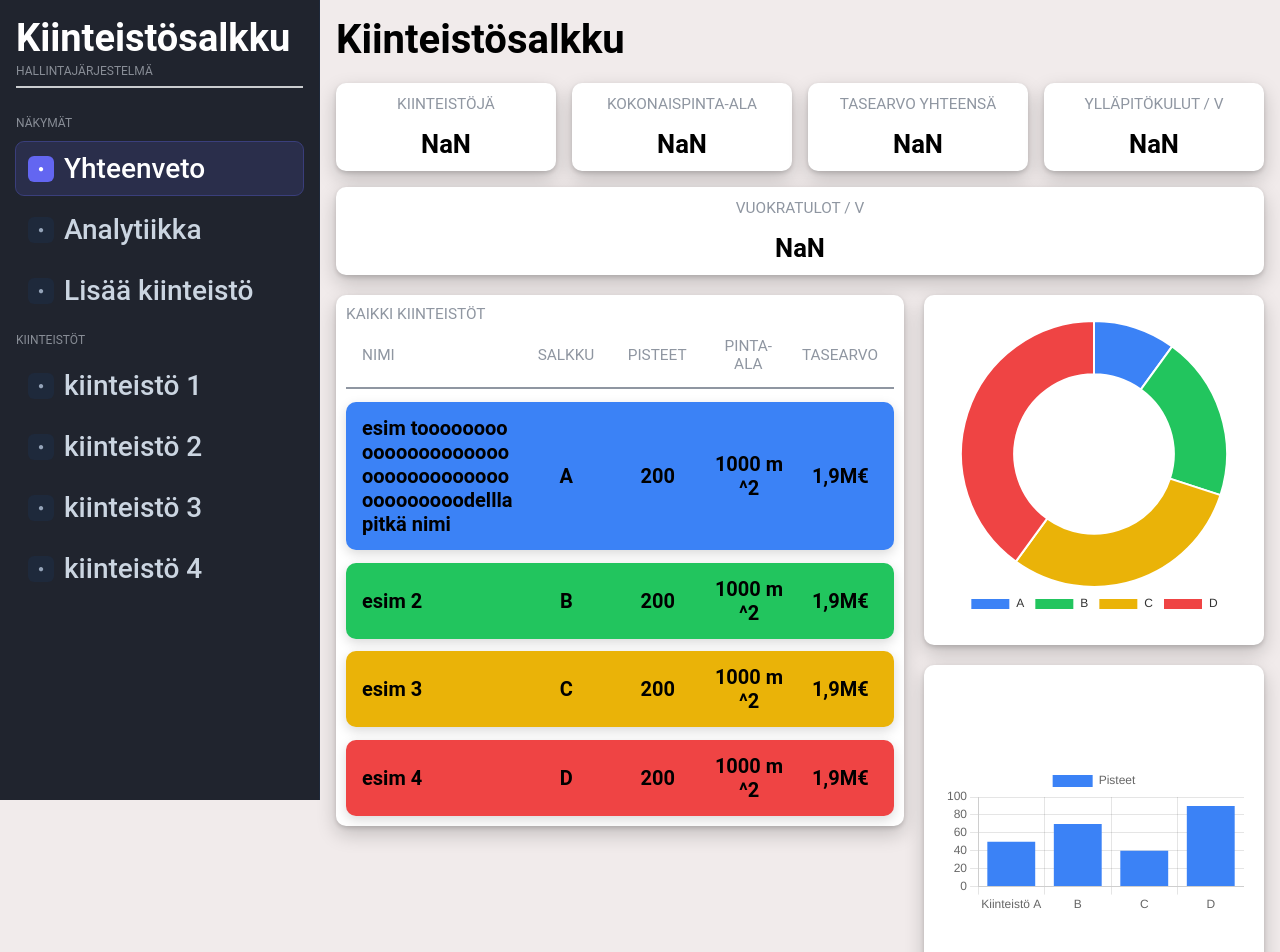
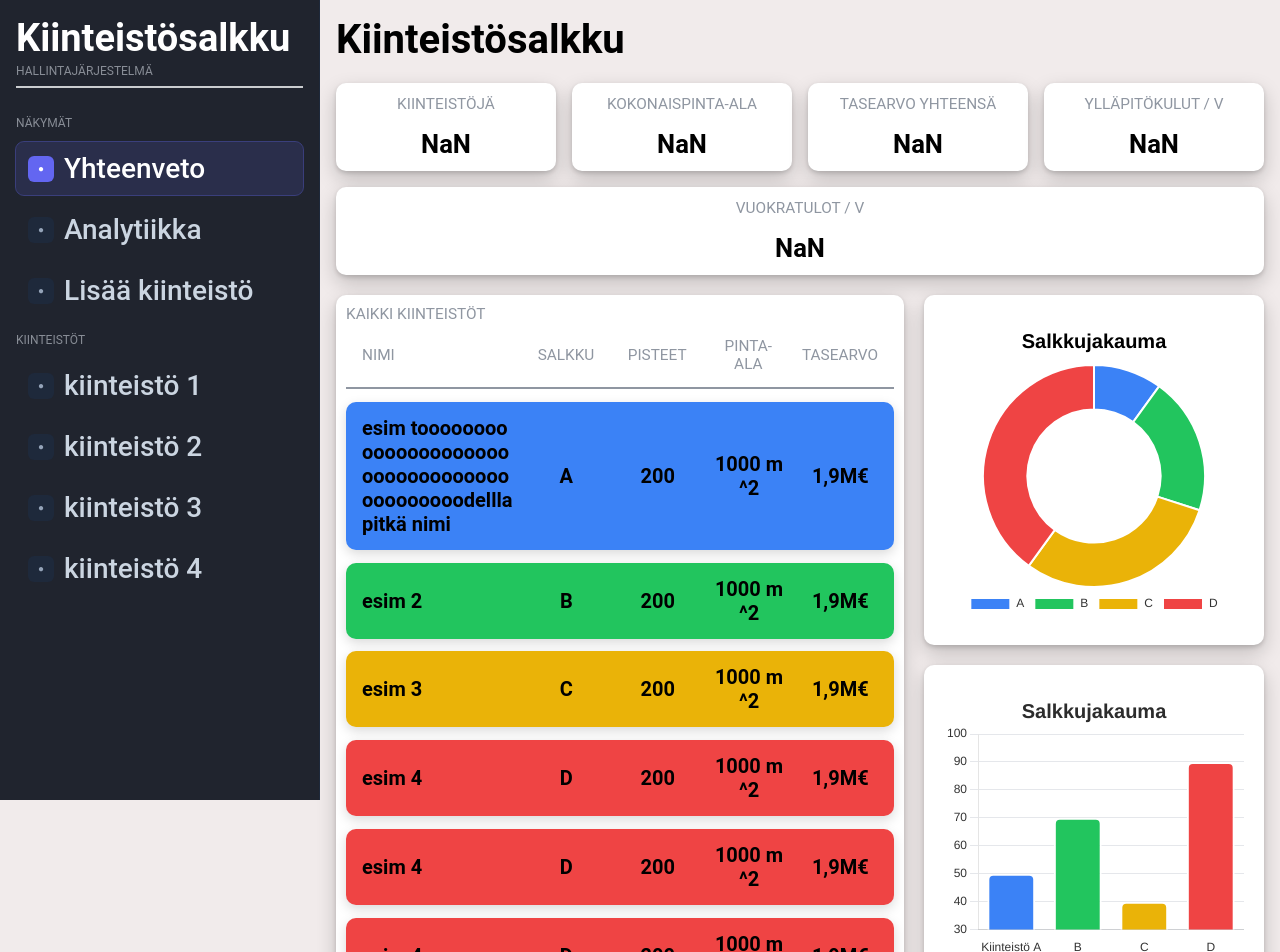
Before and after one commit to OAMK-Micropolis-project/KiinteistoTieKartta, a React (Vite) app: page / in a window 1280 px wide. Shown: the top 952 px of the page. Built offline with nearby package versions, Linux system fonts and the light colour scheme.

Commit message:
change charts

```diff
--- a/src/App.css
+++ b/src/App.css
@@ -117,10 +117,6 @@ html, body {
   font-size: clamp(20px, 1.5vw, 40px);
   font-weight: 600;
   text-align: left;
-  /*
-  overflow: hidden;
-  white-space: nowrap;
-  text-overflow: ellipsis;*/
 }
 
 .portfolio,
@@ -129,10 +125,6 @@ html, body {
   font-size: clamp(20px, 1.3vw, 40px);
   font-weight: 600;
   text-align: center;
-  /*
-  white-space: nowrap;
-  overflow: hidden;
-  text-overflow: ellipsis;*/
 }
 
 .realEstateRow:hover {
@@ -161,6 +153,7 @@ html, body {
   width: 100%;
   gap: 20px;
   align-items: flex-start;
+  justify-content: center;
   box-sizing: border-box;
 }
 
--- a/src/App.tsx
+++ b/src/App.tsx
@@ -17,6 +17,14 @@ const realEstates =[
   {estateName: "esim tooooooooooooooooooooooooooooooooooooooooooodellla pitkä nimi", portfolio: "A", points: 200, area: "1000 m^2", balanceValue: "1,9M€", path: "detail/1"},
   {estateName: "esim 2", portfolio: "B", points: 200, area: "1000 m^2", balanceValue: "1,9M€", path: "detail/2"},
   {estateName: "esim 3", portfolio: "C", points: 200, area: "1000 m^2", balanceValue: "1,9M€", path: "detail/3"},
+  {estateName: "esim 4", portfolio: "D", points: 200, area: "1000 m^2", balanceValue: "1,9M€", path: "detail/4"},
+  {estateName: "esim 4", portfolio: "D", points: 200, area: "1000 m^2", balanceValue: "1,9M€", path: "detail/4"},
+  {estateName: "esim 4", portfolio: "D", points: 200, area: "1000 m^2", balanceValue: "1,9M€", path: "detail/4"},
+  {estateName: "esim 4", portfolio: "D", points: 200, area: "1000 m^2", balanceValue: "1,9M€", path: "detail/4"},
+  {estateName: "esim 4", portfolio: "D", points: 200, area: "1000 m^2", balanceValue: "1,9M€", path: "detail/4"},
+  {estateName: "esim 4", portfolio: "D", points: 200, area: "1000 m^2", balanceValue: "1,9M€", path: "detail/4"},
+  {estateName: "esim 4", portfolio: "D", points: 200, area: "1000 m^2", balanceValue: "1,9M€", path: "detail/4"},
+  {estateName: "esim 4", portfolio: "D", points: 200, area: "1000 m^2", balanceValue: "1,9M€", path: "detail/4"},
   {estateName: "esim 4", portfolio: "D", points: 200, area: "1000 m^2", balanceValue: "1,9M€", path: "detail/4"},
 ];
 function HomePage() {
--- a/src/components/charts/Barchart.tsx
+++ b/src/components/charts/Barchart.tsx
@@ -1,16 +1,67 @@
 import { Bar } from "react-chartjs-2";
 
 export default function PointsBarChart() {
+  const values = [50, 70, 40, 90];
   const data = {
     labels: ["Kiinteistö A", "B", "C", "D"],
     datasets: [
       {
         label: "Pisteet",
-        data: [50, 70, 40, 90],
-        backgroundColor: "#3b82f6",
+        data: values,
+        backgroundColor: [
+          "#3b82f6",
+          "#22c55e",
+          "#eab308",
+          "#ef4444",
+        ],
+        borderColor: "#ffffff",
+        borderWidth: 2,
+        borderRadius: 6,
       },
     ],
   };
 
-  return <Bar data={data} />;
+  const options = {
+    responsive: true,
+    maintainAspectRatio: false,
+    plugins: {
+      title: {
+        display: true,
+        text: "Salkkujakauma",
+        font: {
+          size: 20,
+          weight: "600",
+        },
+        color: "#2c2c2c",
+        padding: {
+          top: 10,
+          bottom: 10,
+        },
+      },
+      legend: {
+        position: "bottom",
+        labels: {
+          color: "#333",
+        },
+      },
+    },
+    scales: {
+      x: {
+        ticks: { color: "#333" },
+        grid: { display: false },
+      },
+      y: {
+        min: Math.min(...values) - 10,
+        max: Math.max(...values) + 10,
+        ticks: { color: "#333" },
+        grid: { color: "#e5e7eb" },
+      },
+    },
+  };
+
+  return (
+    <div style={{ width: "100%", height: "300px" }}>
+      <Bar data={data} options={options} />
+    </div>
+  );
 }
--- a/src/components/charts/DonutChart.tsx
+++ b/src/components/charts/DonutChart.tsx
@@ -24,7 +24,20 @@ export default function DonutChart() {
     responsive: true,
     maintainAspectRatio: false,
     plugins: {
-      legend: {
+        title: {
+            display: true,
+            text: "Salkkujakauma",
+            font: {
+                size: 20,
+                weight: "600",
+            },
+            color: "2c2c2c",
+            padding: {
+                top: 10,
+                bottom: 10,
+            },
+        },
+        legend: {
         position: "bottom" as const,
         labels: {
           color: "#333",
```
